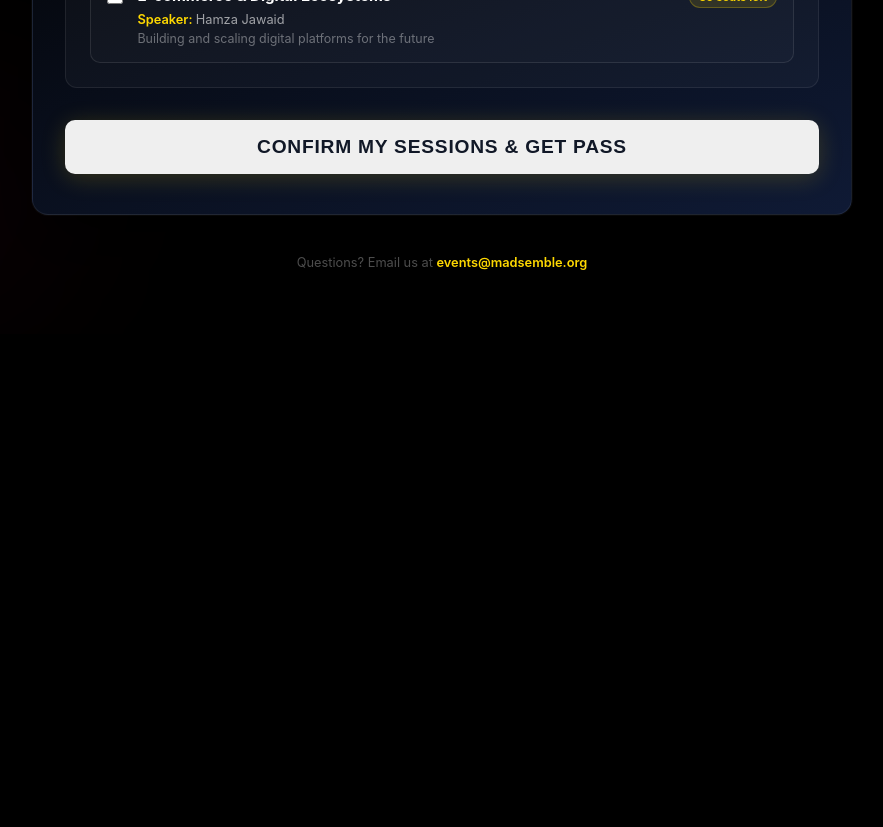
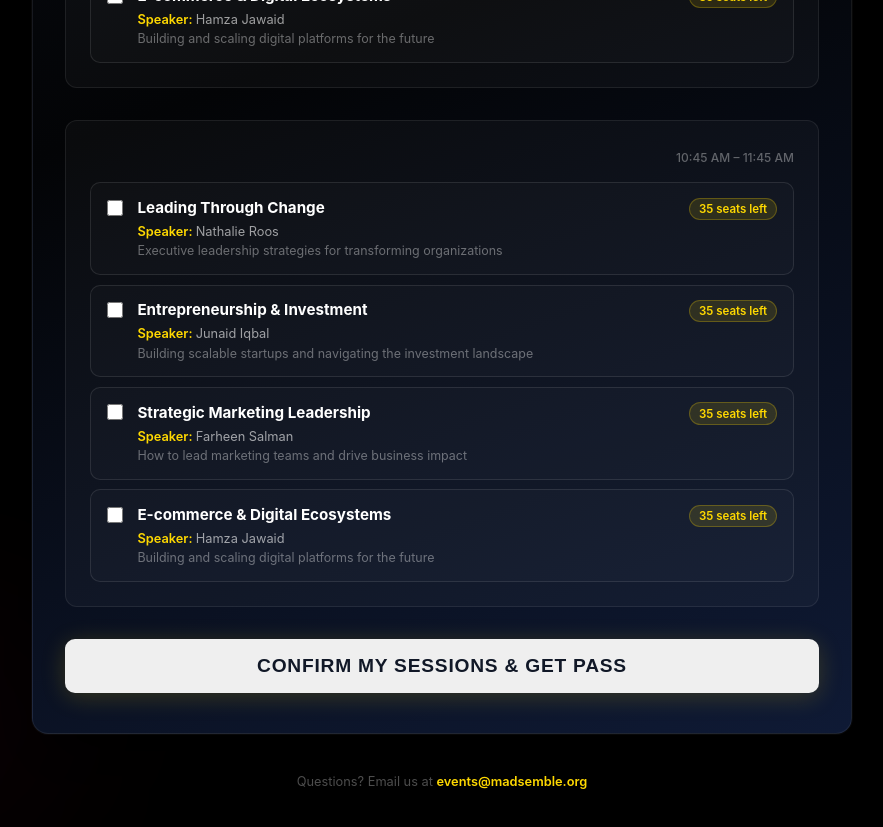
Before and after one commit to Musfarr/Seat-Picker, a React (Vite) app in the folder pas-seat/: page /breakout in a window 1280 px wide. Shown: the part 1640-2467 px from the top of the page, without its empty margins (198-1081 px from the left). Before the commit the page ends 2006 px from the top, so only its background shows below. Built offline with nearby package versions, Linux system fonts and the light colour scheme; no server answers; a web font is replaced by a local one.

Commit message:
feat: add breakout sessions data

```diff
--- a/pas-seat/src/data/breakoutSessions.js
+++ b/pas-seat/src/data/breakoutSessions.js
@@ -69,5 +69,40 @@ export const breakoutSessions = [
       },
     ],
   },
+  {
+    id: 'session-3',
+    title: 'Slot 2: Leadership & Business Growth',
+    time: '10:45 AM – 11:45 AM',
+    topics: [
+      {
+        id: 's2-t1',
+        title: 'Leading Through Change',
+        speaker: 'Nathalie Roos',
+        description: 'Executive leadership strategies for transforming organizations',
+        venue: "Imperial Ballroom A"
+      },
+      {
+        id: 's2-t2',
+        title: 'Entrepreneurship & Investment',
+        speaker: 'Junaid Iqbal',
+        description: 'Building scalable startups and navigating the investment landscape',
+        venue: "Imperial Ballroom A"
+      },
+      {
+        id: 's2-t3',
+        title: 'Strategic Marketing Leadership',
+        speaker: 'Farheen Salman',
+        description: 'How to lead marketing teams and drive business impact',
+        venue: "Imperial Ballroom A"
+      },
+      {
+        id: 's3-t2',
+        title: 'E-commerce & Digital Ecosystems',
+        speaker: 'Hamza Jawaid',
+        description: 'Building and scaling digital platforms for the future',
+        venue: "Imperial Ballroom A"
+      },
+    ],
+  },
 
 ]
```
